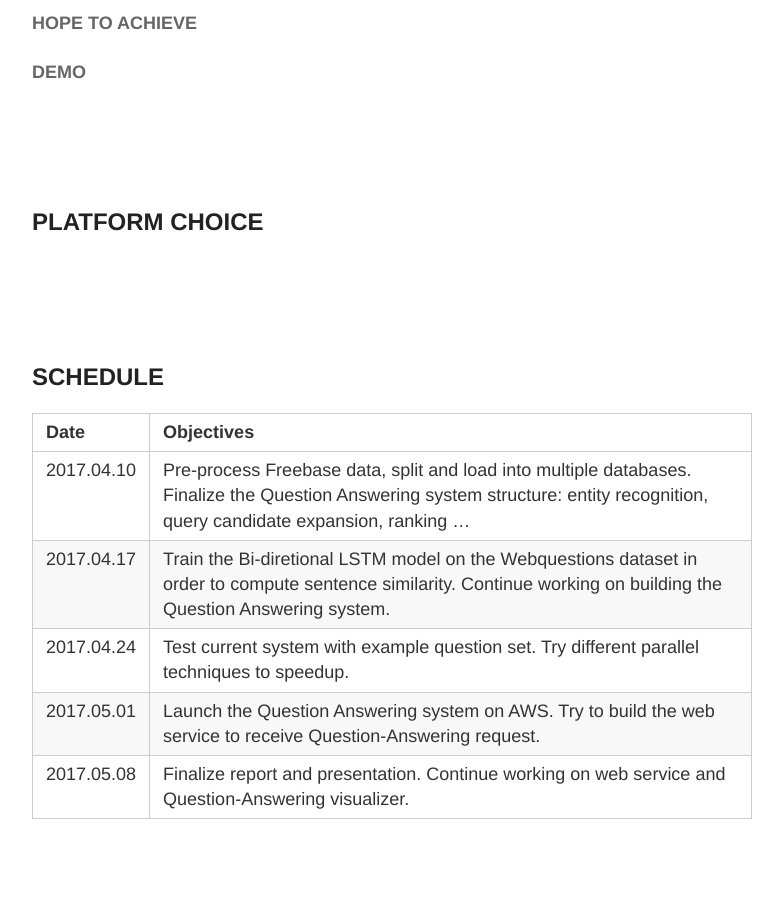
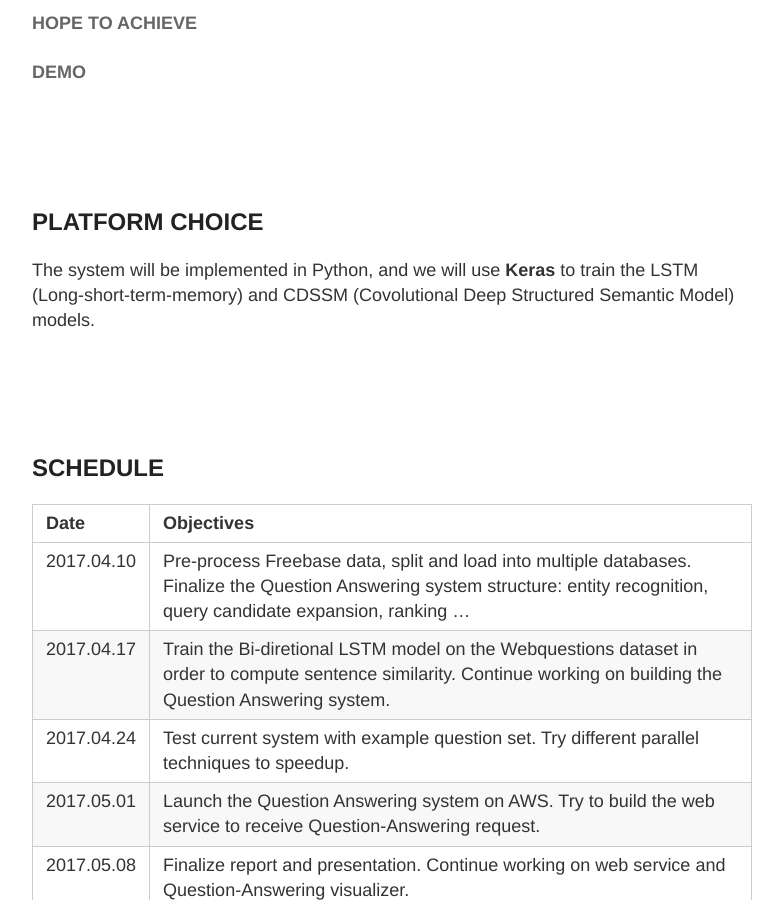
Before and after one commit to xiaozhuyfk/parallel, a Jekyll site: the page built from docs/_posts/2017-4-8-Project-Proposal.md, in a window 1280 px wide and 900 px high, scrolled down 2410 px. Shown: the whole window, without its empty margins (248-1031 px from the left). Built offline with Jekyll 4.4.1, drawn with Linux system fonts in a browser that asks for light colours.

Commit message:
Update 2017-4-8-Project-Proposal.md

```diff
--- a/docs/_posts/2017-4-8-Project-Proposal.md
+++ b/docs/_posts/2017-4-8-Project-Proposal.md
@@ -64,6 +64,8 @@ Papers as references:
 
 ## PLATFORM CHOICE
 
+The system will be implemented in Python, and we will use **Keras** to train the LSTM (Long-short-term-memory) and CDSSM (Covolutional Deep Structured Semantic Model) models.
+
 <br><br><br>
 
 ## SCHEDULE
```
